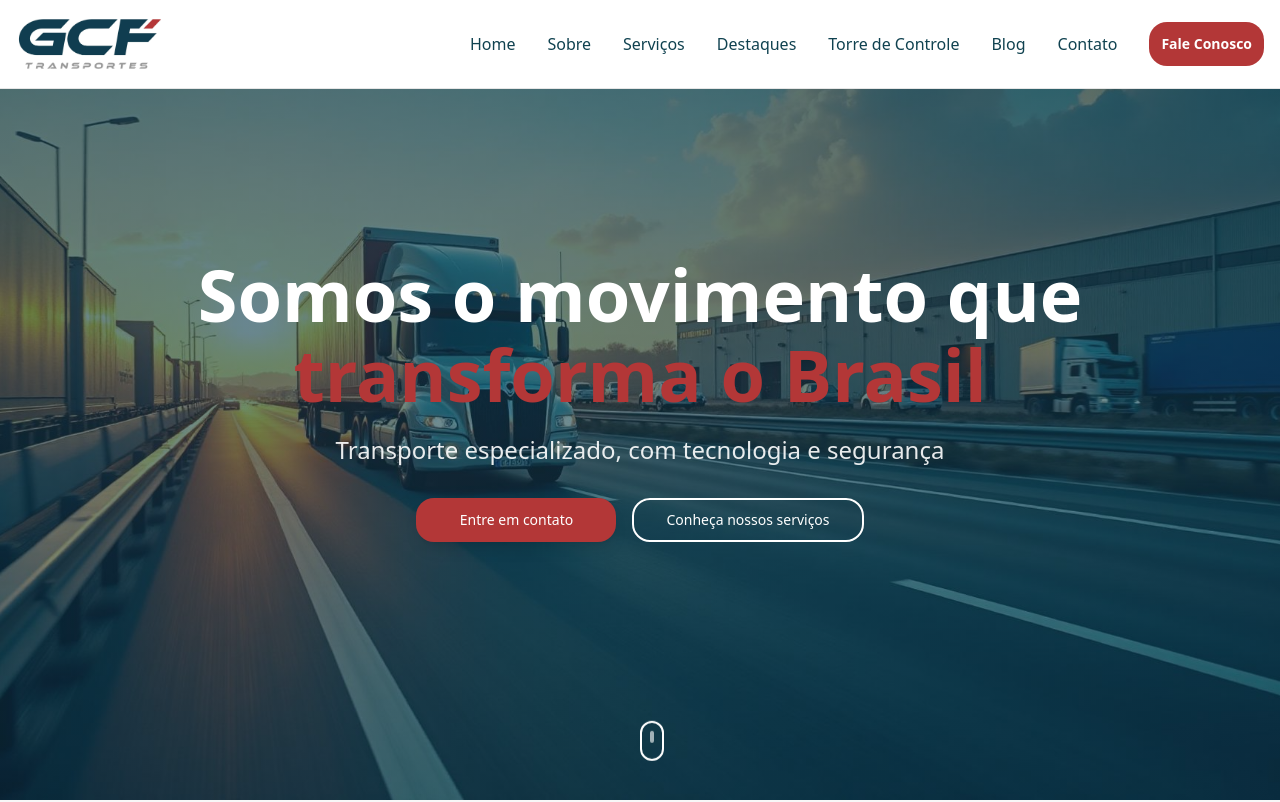
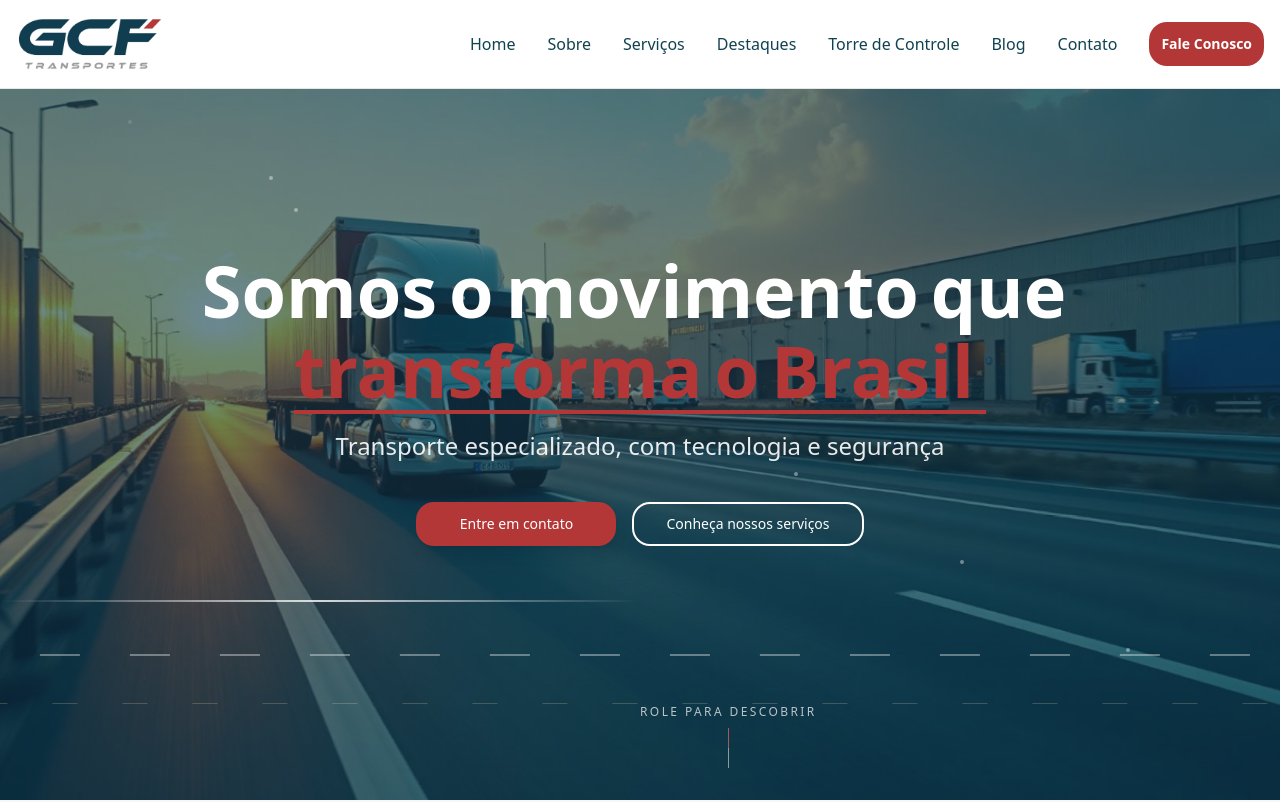
Before and after one commit to girottogg-design/gcf-movement-made-easy, a React (Vite) app: page / in a window 1280 px wide. Shown: the top 802 px of the page. Built offline with nearby package versions, Linux system fonts and the light colour scheme.

Commit message:
Changes
Co-authored-by: girottogg-design <226624212+girottogg-design@users.noreply.github.com>

```diff
--- a/src/components/HeroSection.tsx
+++ b/src/components/HeroSection.tsx
@@ -1,7 +1,16 @@
+import { useEffect, useState } from "react";
 import { Button } from "@/components/ui/button";
 import heroImage from "@/assets/hero-transport.jpg";
 
 const HeroSection = () => {
+  const [scrollY, setScrollY] = useState(0);
+
+  useEffect(() => {
+    const onScroll = () => setScrollY(window.scrollY);
+    window.addEventListener("scroll", onScroll, { passive: true });
+    return () => window.removeEventListener("scroll", onScroll);
+  }, []);
+
   const scrollToSection = (href: string) => {
     const element = document.querySelector(href);
     if (element) {
@@ -9,34 +18,142 @@ const HeroSection = () => {
     }
   };
 
+  const titleWords = ["Somos", "o", "movimento", "que"];
+  const accentWords = ["transforma", "o", "Brasil"];
+
   return (
-    <section id="home" aria-label="Início" className="relative min-h-screen flex items-center justify-center overflow-hidden">
-      {/* Background with parallax effect */}
+    <section
+      id="home"
+      aria-label="Início"
+      className="relative min-h-screen flex items-center justify-center overflow-hidden bg-primary"
+    >
+      {/* Background image with Ken Burns + parallax */}
       <div
-        className="absolute inset-0 bg-cover bg-center bg-no-repeat"
-        style={{
-          backgroundImage: `linear-gradient(rgba(15, 62, 79, 0.7), rgba(15, 62, 79, 0.5)), url(${heroImage})`,
-        }}
-      />
+        className="absolute inset-0 will-change-transform"
+        style={{ transform: `translateY(${scrollY * 0.3}px)` }}
+      >
+        <div
+          className="absolute inset-0 bg-cover bg-center bg-no-repeat animate-ken-burns"
+          style={{
+            backgroundImage: `linear-gradient(rgba(15, 62, 79, 0.65), rgba(15, 62, 79, 0.55)), url(${heroImage})`,
+          }}
+        />
+      </div>
+
+      {/* Speed road lines (horizontal moving stripes) */}
+      <div
+        className="absolute inset-x-0 bottom-[18%] h-[2px] opacity-40 mix-blend-screen pointer-events-none"
+        aria-hidden="true"
+      >
+        <div
+          className="h-full w-[200%] animate-road-lines"
+          style={{
+            backgroundImage:
+              "repeating-linear-gradient(90deg, rgba(255,255,255,0.9) 0 40px, transparent 40px 90px)",
+          }}
+        />
+      </div>
+      <div
+        className="absolute inset-x-0 bottom-[12%] h-[1px] opacity-25 mix-blend-screen pointer-events-none"
+        aria-hidden="true"
+      >
+        <div
+          className="h-full w-[200%] animate-road-lines"
+          style={{
+            animationDuration: "4s",
+            backgroundImage:
+              "repeating-linear-gradient(90deg, rgba(255,220,150,0.8) 0 25px, transparent 25px 70px)",
+          }}
+        />
+      </div>
+
+      {/* Diagonal light streaks */}
+      <div className="absolute inset-0 overflow-hidden pointer-events-none" aria-hidden="true">
+        <div
+          className="absolute top-[20%] left-0 w-[40%] h-[2px] bg-gradient-to-r from-transparent via-white to-transparent animate-light-streak"
+          style={{ animationDelay: "0s" }}
+        />
+        <div
+          className="absolute top-[55%] left-0 w-[30%] h-[1px] bg-gradient-to-r from-transparent via-secondary to-transparent animate-light-streak"
+          style={{ animationDelay: "2s", animationDuration: "5s" }}
+        />
+        <div
+          className="absolute top-[75%] left-0 w-[50%] h-[2px] bg-gradient-to-r from-transparent via-white/80 to-transparent animate-light-streak hidden sm:block"
+          style={{ animationDelay: "3.5s", animationDuration: "7s" }}
+        />
+      </div>
+
+      {/* Floating particles (atmosphere) */}
+      <div className="absolute inset-0 pointer-events-none hidden md:block" aria-hidden="true">
+        {[...Array(8)].map((_, i) => (
+          <div
+            key={i}
+            className="absolute w-1 h-1 rounded-full bg-white/40 animate-drift"
+            style={{
+              top: `${15 + ((i * 11) % 70)}%`,
+              left: `${10 + ((i * 13) % 80)}%`,
+              animationDelay: `${i * 0.7}s`,
+              animationDuration: `${6 + (i % 4)}s`,
+            }}
+          />
+        ))}
+      </div>
 
       {/* Content */}
       <div className="relative z-10 container mx-auto px-4 text-center text-background">
-        <div className="max-w-4xl mx-auto">
-          <h1 className="text-4xl md:text-6xl lg:text-7xl font-bold mb-6 animate-fade-in">
-            Somos o movimento que
-            <span className="text-secondary block mt-2">transforma o Brasil</span>
+        <div className="max-w-5xl mx-auto">
+          <h1 className="text-4xl md:text-6xl lg:text-7xl font-bold mb-6 leading-tight">
+            <span className="block">
+              {titleWords.map((word, i) => (
+                <span
+                  key={i}
+                  className="inline-block animate-blur-in mr-3"
+                  style={{ animationDelay: `${i * 0.12}s` }}
+                >
+                  {word}
+                </span>
+              ))}
+            </span>
+            <span className="block mt-2 relative inline-block">
+              {accentWords.map((word, i) => (
+                <span
+                  key={i}
+                  className="inline-block text-secondary animate-blur-in mr-3"
+                  style={{ animationDelay: `${0.5 + i * 0.15}s` }}
+                >
+                  {word}
+                </span>
+              ))}
+              <span
+                className="absolute -bottom-2 left-0 right-0 h-1 bg-secondary animate-draw-underline"
+                style={{ animationDelay: "1.3s", opacity: 0 }}
+                ref={(el) => {
+                  if (el) {
+                    setTimeout(() => {
+                      el.style.opacity = "1";
+                    }, 1300);
+                  }
+                }}
+              />
+            </span>
           </h1>
 
-          <p className="text-xl md:text-2xl mb-8 text-background/90 animate-fade-in-up">
+          <p
+            className="text-xl md:text-2xl mb-10 text-background/90 animate-blur-in"
+            style={{ animationDelay: "1.1s" }}
+          >
             Transporte especializado, com tecnologia e segurança
           </p>
 
-          <div className="flex flex-col sm:flex-row gap-4 justify-center items-center animate-scale-in">
+          <div
+            className="flex flex-col sm:flex-row gap-4 justify-center items-center animate-blur-in"
+            style={{ animationDelay: "1.4s" }}
+          >
             <Button
               variant="hero"
               size="lg"
               onClick={() => scrollToSection("#contato")}
-              className="min-w-[200px]"
+              className="min-w-[200px] w-full sm:w-auto"
             >
               Entre em contato
             </Button>
@@ -44,7 +161,7 @@ const HeroSection = () => {
               variant="hero-outline"
               size="lg"
               onClick={() => scrollToSection("#servicos")}
-              className="min-w-[200px]"
+              className="min-w-[200px] w-full sm:w-auto"
             >
               Conheça nossos serviços
             </Button>
@@ -53,9 +170,15 @@ const HeroSection = () => {
       </div>
 
       {/* Scroll indicator */}
-      <div className="absolute bottom-8 left-1/2 transform -translate-x-1/2 animate-bounce">
-        <div className="w-6 h-10 border-2 border-background rounded-full flex justify-center">
-          <div className="w-1 h-3 bg-background rounded-full mt-2 animate-pulse"></div>
+      <div
+        className="absolute bottom-8 left-1/2 -translate-x-1/2 flex flex-col items-center gap-2 animate-blur-in"
+        style={{ animationDelay: "1.8s" }}
+      >
+        <span className="text-xs uppercase tracking-[0.2em] text-background/70">
+          role para descobrir
+        </span>
+        <div className="w-px h-10 bg-background/50 relative overflow-hidden">
+          <div className="absolute top-0 left-0 w-full h-1/2 bg-secondary animate-road-lines" style={{ animationDuration: "1.8s" }} />
         </div>
       </div>
     </section>
```
